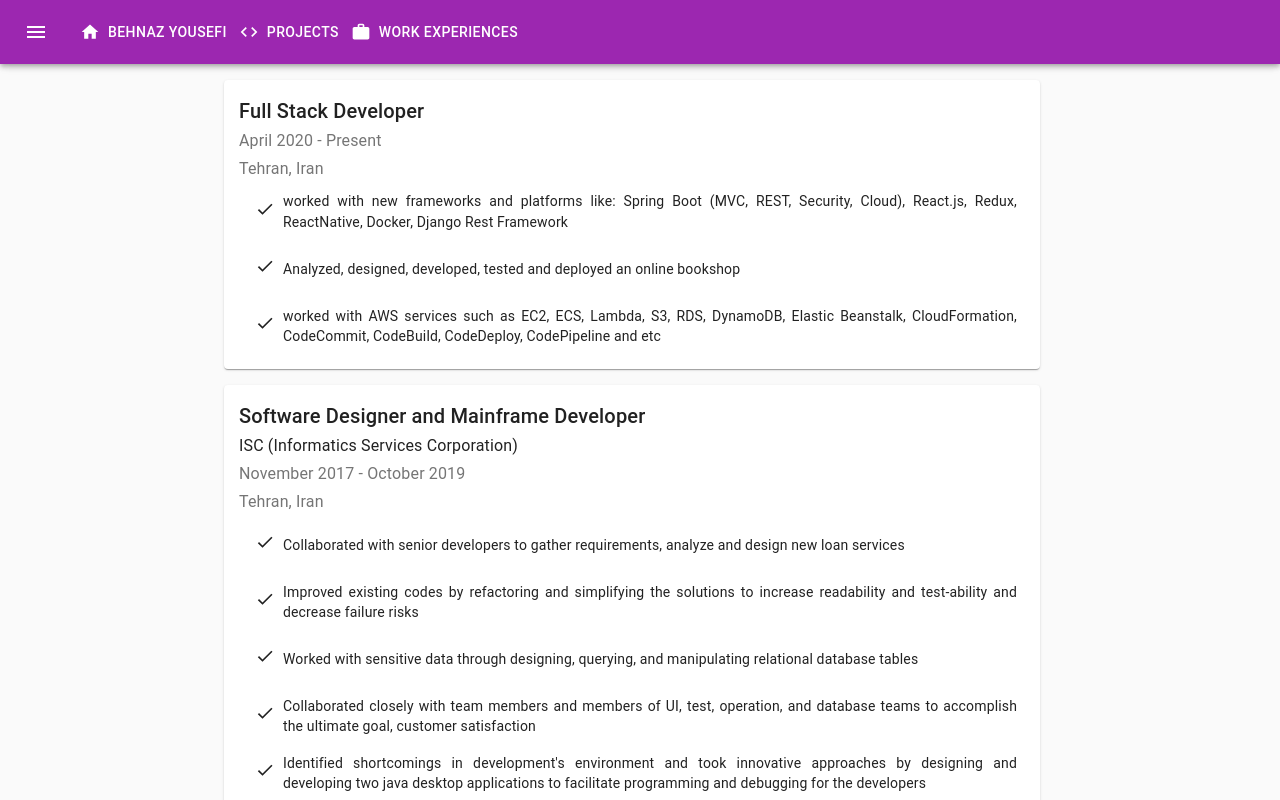
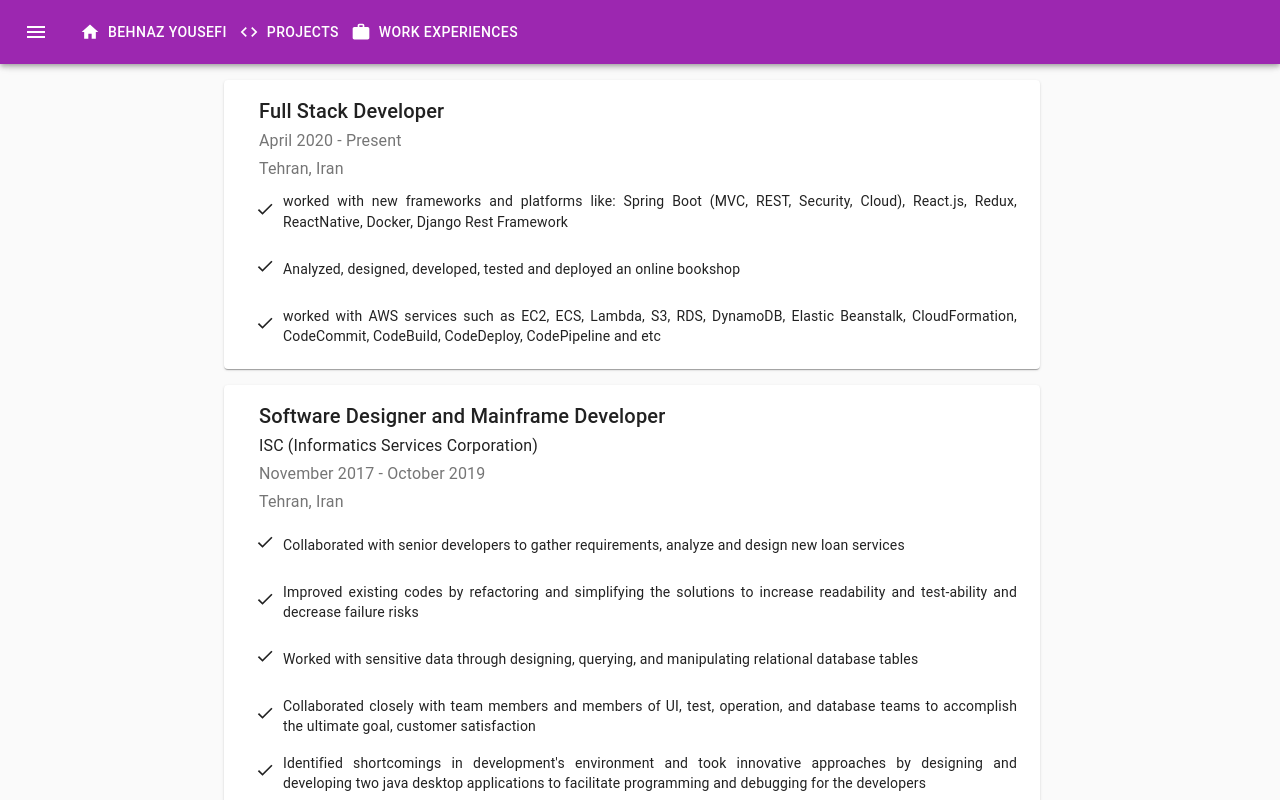
Before and after one commit to b-yousefi/portfolio, a React (Create React App) app: page /work-experiences in a window 1280 px wide. Shown: the top 800 px of the page. Built offline with nearby package versions, Linux system fonts and the light colour scheme.

Commit message:
[fix] add padding to work summary section

```diff
--- a/src/components/workExperiences.js
+++ b/src/components/workExperiences.js
@@ -12,6 +12,7 @@ const WorkExperiences = (props) => {
     return (
       <Grid key={work.jobTitle} item md={8} xs={12}>
         <Paper className={classes.item}>
+          <Box display="flex" className={classes.job} flexDirection={"column"}>
             <Typography variant="h6" align={"justify"}>
               {work.jobTitle}
             </Typography>
@@ -32,6 +33,7 @@ const WorkExperiences = (props) => {
             >
               {work.location}
             </Typography>
+          </Box>
           {work.tasks.map((task) => {
             return (
               <Box display="flex" p={1} alignItems="center">
@@ -71,6 +73,9 @@ const useStyles = (theme) => ({
   item: {
     padding: 15,
   },
+  job: {
+    paddingLeft: 20,
+  },
 });
 
 export default withStyles(useStyles)(WorkExperiences);
```
Lines whose indentation alone changed are shown as unchanged.
